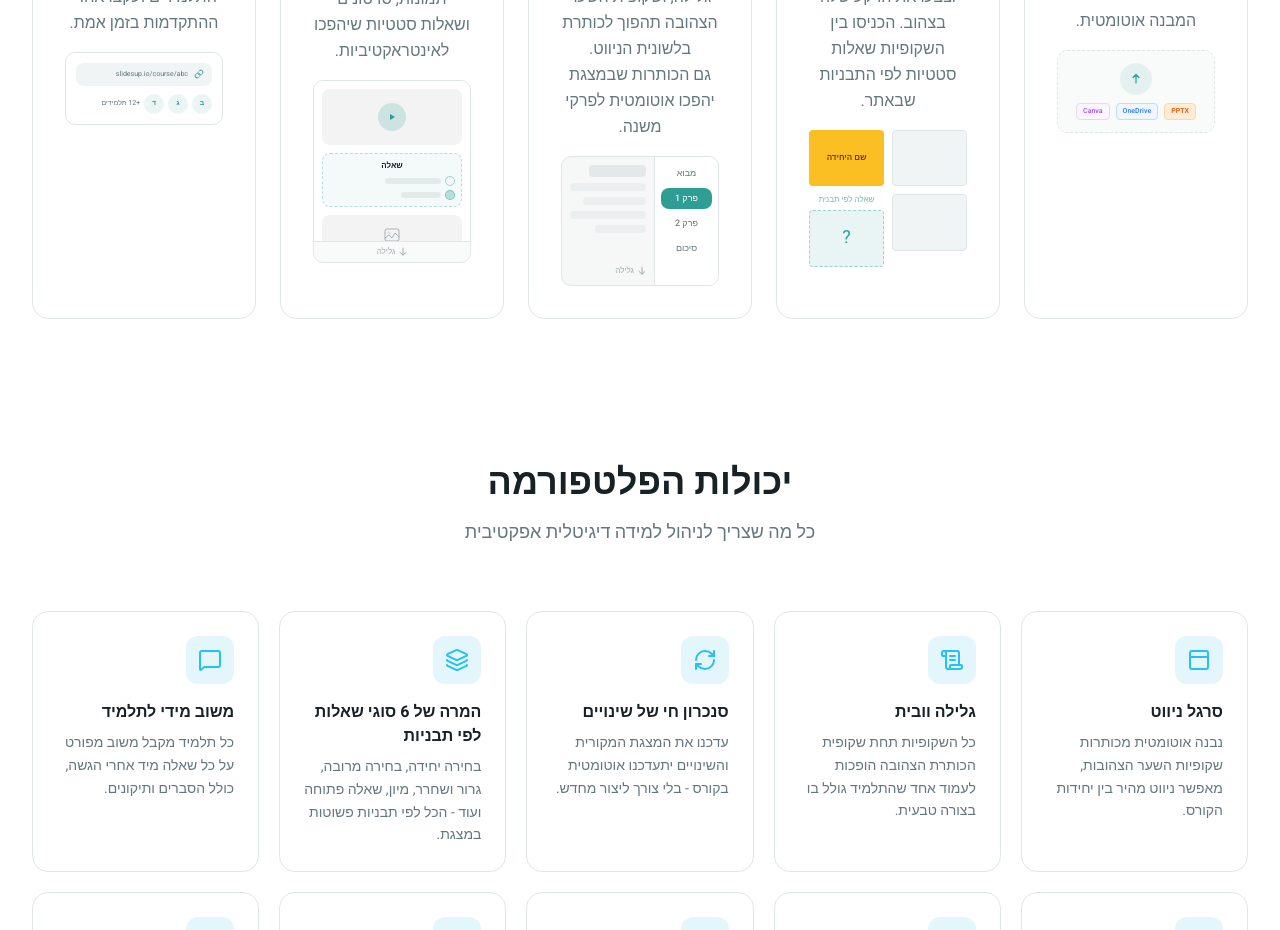
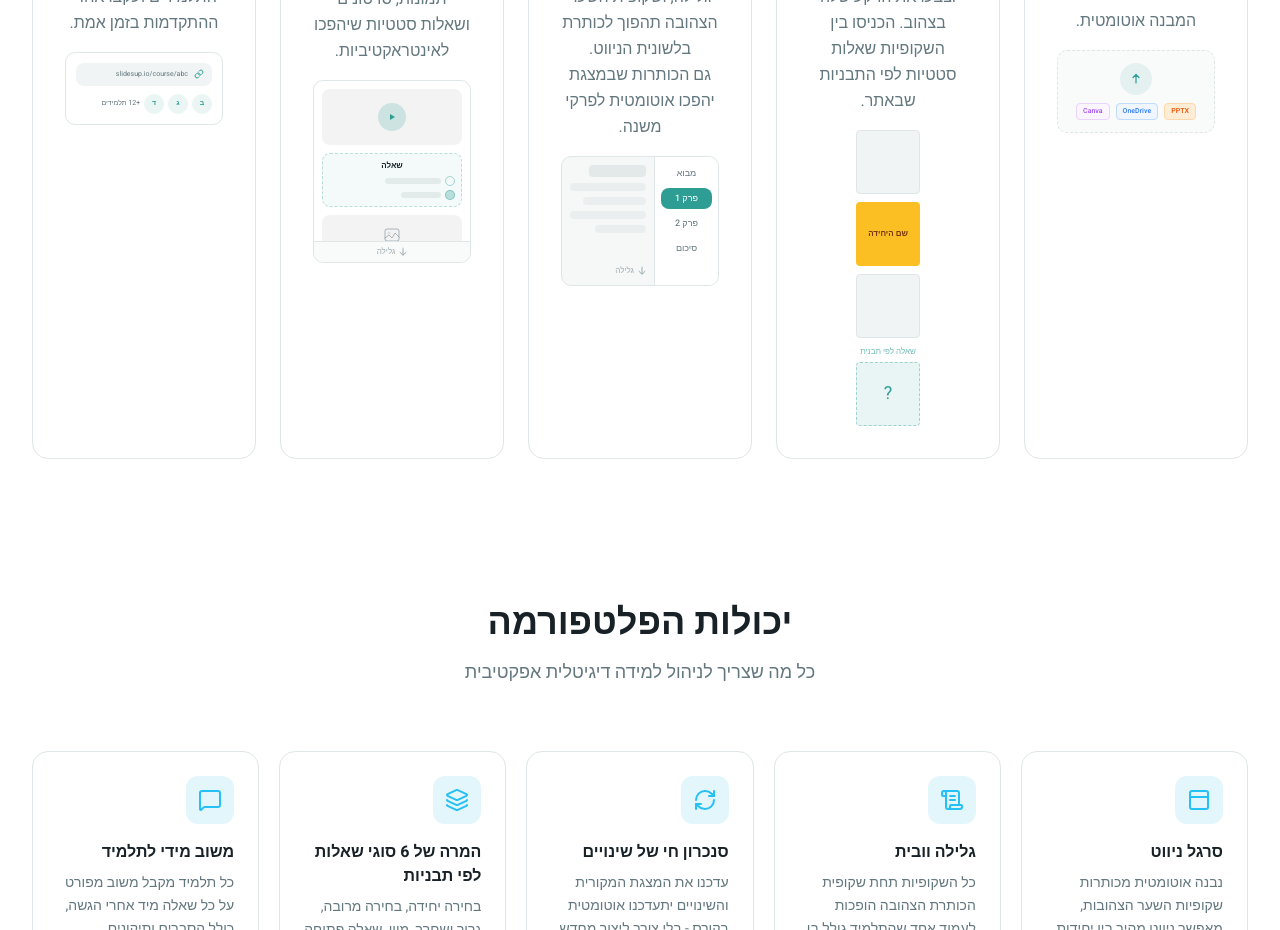
Before and after one commit to benmeir65/SLIDE2COURSE, a Next.js app: page / in a window 1280 px wide. Shown: the part 1320-2250 px from the top of the page. Built offline with nearby package versions, Linux system fonts and the light colour scheme.

Commit message:
feat: display 4 square slides in vertical column
Add 4 centered square slides with specific content and styles.

```diff
--- a/components/home/how-it-works.tsx
+++ b/components/home/how-it-works.tsx
@@ -29,19 +29,19 @@ function UploadIllustration() {
 
 function SlidesIllustration() {
   return (
-    <div className="mt-4 grid w-full grid-cols-2 gap-2">
+    <div className="mt-4 flex w-full flex-col items-center gap-2">
       {/* Regular slide 1 - square */}
-      <div className="aspect-[4/3] rounded border border-border bg-muted" />
+      <div className="aspect-square w-16 rounded border border-border bg-muted" />
       {/* Yellow title slide - square with text */}
-      <div className="flex aspect-[4/3] items-center justify-center rounded bg-amber-400">
+      <div className="flex aspect-square w-16 items-center justify-center rounded bg-amber-400">
         <span className="text-[8px] font-bold text-amber-900">שם היחידה</span>
       </div>
-      {/* Regular slide 2 - square */}
-      <div className="aspect-[4/3] rounded border border-border bg-muted" />
+      {/* Regular slide 3 - square */}
+      <div className="aspect-square w-16 rounded border border-border bg-muted" />
       {/* Question slide - square with text above */}
-      <div className="flex flex-col gap-1">
+      <div className="flex flex-col items-center gap-1">
         <span className="text-[8px] text-primary/70">שאלה לפי תבנית</span>
-        <div className="flex aspect-[4/3] items-center justify-center rounded border border-dashed border-primary/40 bg-primary/10">
+        <div className="flex aspect-square w-16 items-center justify-center rounded border border-dashed border-primary/40 bg-primary/10">
           <span className="text-lg text-primary">{'?'}</span>
         </div>
       </div>
```
